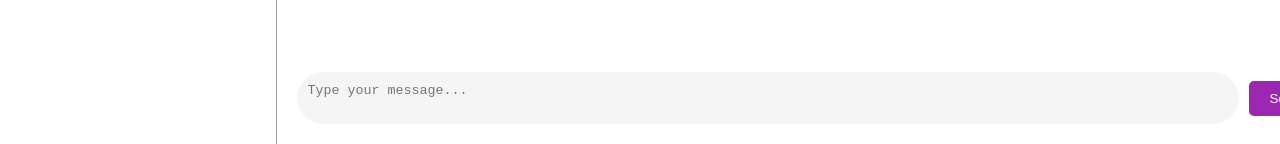
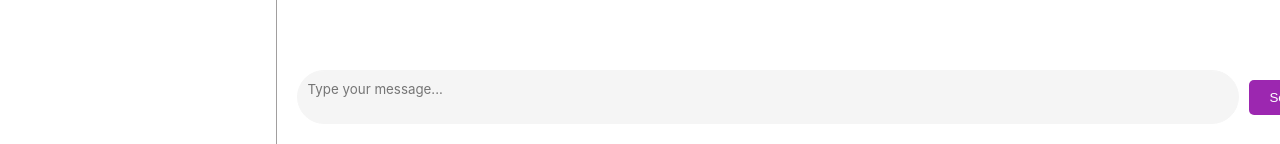
Before and after one commit to priyanair9/chat-app, a React (Create React App) app in the folder client/: page /chats in a window 1280 px wide. Shown: the part 656-800 px from the top of the page. Built offline with nearby package versions, Linux system fonts and the light colour scheme.

Commit message:
Fixed font

```diff
--- a/client/src/App.css
+++ b/client/src/App.css
@@ -227,6 +227,9 @@
   outline: none;
   caret-color: #9c27b0;
   background-color: #F5F5F5;
+  font-family: -apple-system, BlinkMacSystemFont, 'Segoe UI', 'Roboto', 'Oxygen',
+  'Ubuntu', 'Cantarell', 'Fira Sans', 'Droid Sans', 'Helvetica Neue',
+  sans-serif;;
 }
 
 .message-input button {
```
